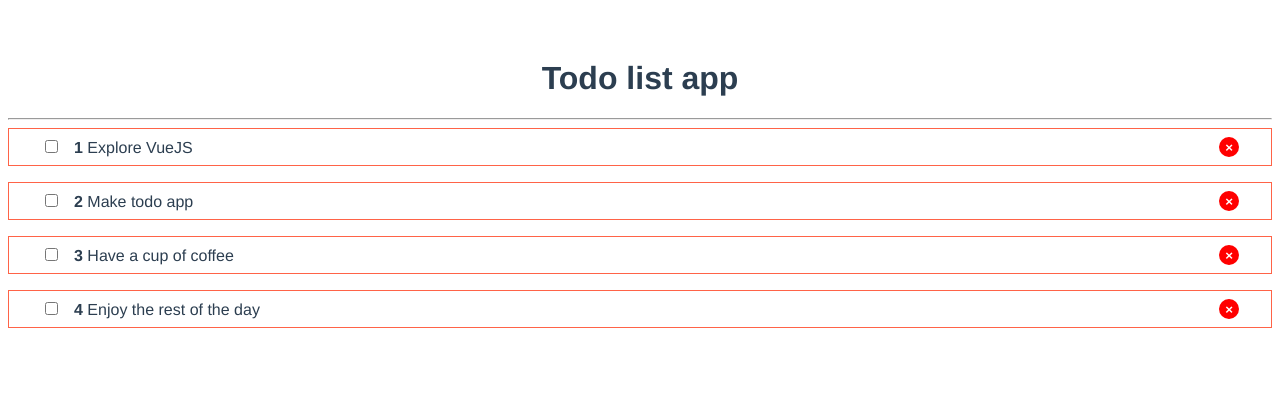
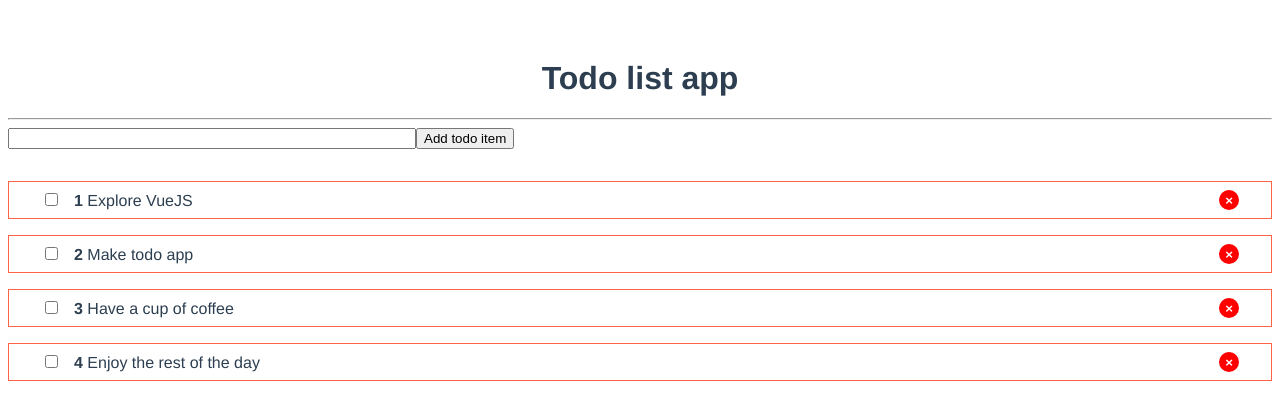
Before and after one commit to mirolyubovN/vuejs-playground, a Vue app in the folder first-vue-project/: page /todos in a window 1280 px wide. Shown: the top 420 px of the page. Built offline with nearby package versions, Linux system fonts and the light colour scheme.

Commit message:
added form

```diff
--- a/first-vue-project/src/App.vue
+++ b/first-vue-project/src/App.vue
@@ -2,6 +2,9 @@
 	<div id="app">
 		<h1>Todo list app</h1>
 		<hr>
+		<AddTodo
+			@addTodo="addTodo"
+		/>
 		<TodoList
 			v-bind:todos="todos"
 			@removeTodo="removeTodo"
@@ -11,6 +14,7 @@
 
 <script>
 import TodoList from '@/components/TodoList.vue';
+import AddTodo from '@/components/AddTodo.vue';
 
 export default {
 	name: 'App',
@@ -26,10 +30,14 @@
 	},
 	components: {
 		TodoList,
+		AddTodo,
 	},
 	methods: {
 		removeTodo(id) {
 			this.todos = this.todos.filter((item) => item.id !== id);
+		},
+		addTodo(todoItem) {
+			this.todos.push(todoItem);
 		},
 	},
 };
--- /dev/null
+++ b/first-vue-project/src/components/AddTodo.vue
@@ -0,0 +1,41 @@
+<template>
+	<form @submit.prevent="onSubmit">
+		<input type="text" v-model="title">
+		<button type="submit">Add todo item</button>
+	</form>
+</template>
+
+<script>
+export default {
+	data() {
+		return {
+			title: '',
+		};
+	},
+	methods: {
+		onSubmit() {
+			console.log(this.title);
+			if (this.title.trim()) {
+				const newTodoItem = {
+					id: Date.now(),
+					title: this.title,
+					completed: false,
+				};
+
+				this.$emit('addTodo', newTodoItem);
+				this.title = '';
+			}
+		},
+	},
+};
+</script>
+
+<style scoped>
+	form {
+		display: flex;
+		margin-bottom: 2rem;
+	}
+	input {
+		width: 400px;
+	}
+</style>
--- a/first-vue-project/src/components/TodoItem.vue
+++ b/first-vue-project/src/components/TodoItem.vue
@@ -2,7 +2,7 @@
 	<li>
 		<span v-bind:class="{ done: todo.completed }">
 			<input type="checkbox" v-on:change="todo.completed = !todo.completed">
-			<strong>{{ todo.id }}</strong>
+			<strong>{{ index+1 }}</strong>
 			{{ todo.title }}
 		</span>
 		<button class="rm"
@@ -19,6 +19,7 @@
 			type: Object,
 			required: true,
 		},
+		index: Number,
 	},
 };
 </script>
--- a/first-vue-project/src/components/TodoList.vue
+++ b/first-vue-project/src/components/TodoList.vue
@@ -3,7 +3,8 @@
 		<ul>
 			<TodoItem
 				v-on:removeTodo="removeTodo"
-				v-for="todo of todos"
+				v-for="(todo, i) of todos"
+				:index="i"
 				:todo="todo"
 				:key="todo.id"
 			/>
```
